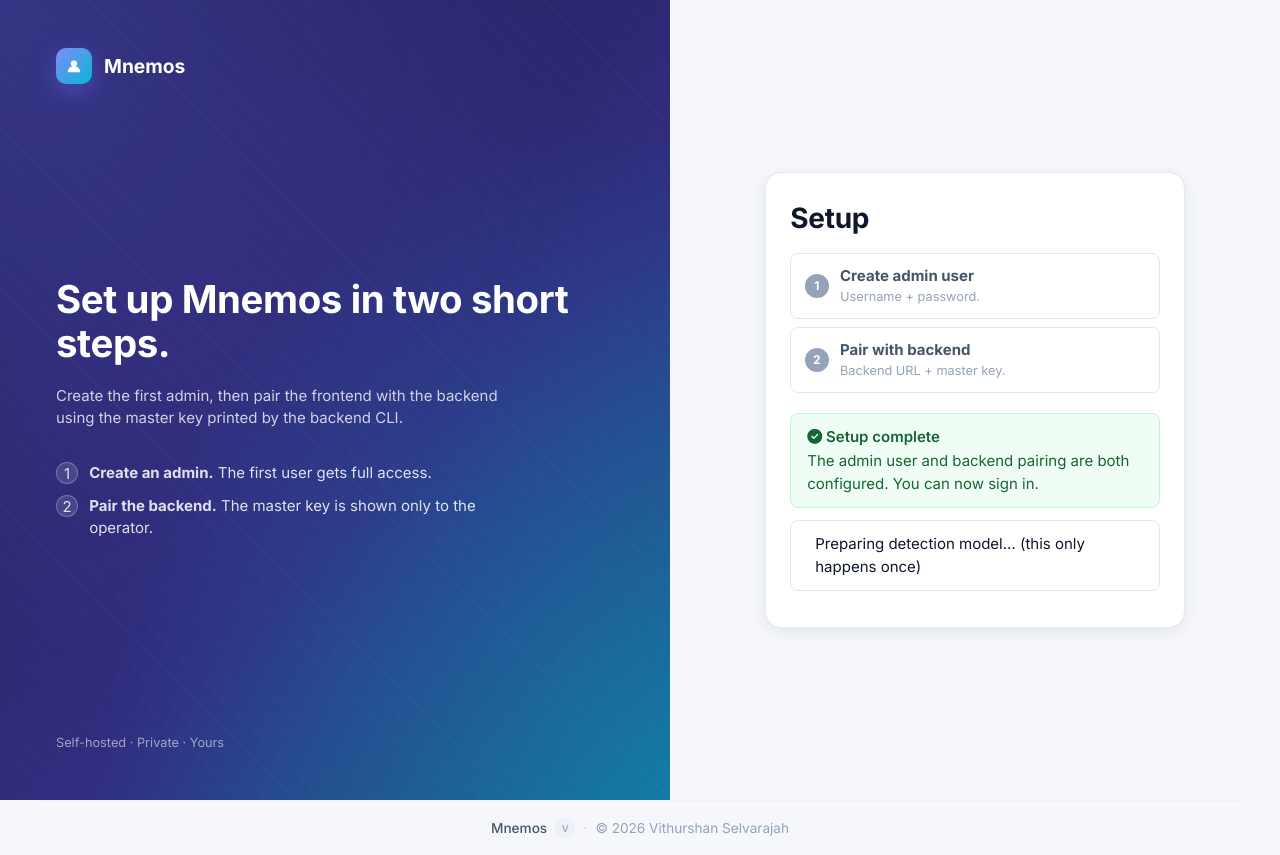
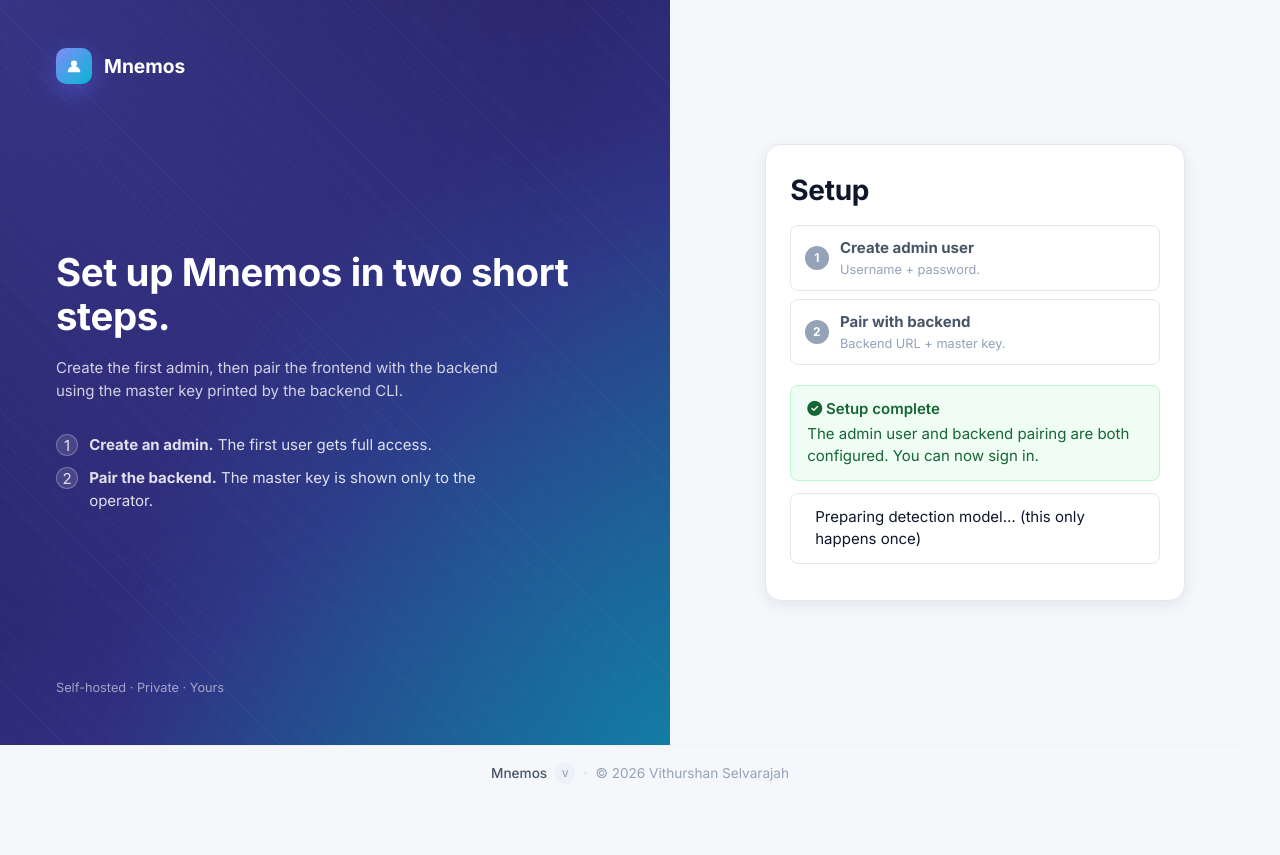
Before and after one commit to vithurshanselvarajah/Mnemos, a Python web app: template mnemos-frontend/app/templates/onboarding.html in a window 1280 px wide. After the commit the page ends 781 px from the top, so only its background shows below. Run offline with Jinja, Linux system fonts and the light colour scheme; the template is opened without the code that fills it, so the values that code supplies are empty.

Commit message:
fix: footer going off page on login and setup page

```diff
--- a/mnemos-frontend/app/static/css/app.css
+++ b/mnemos-frontend/app/static/css/app.css
@@ -410,7 +410,7 @@ tbody tr:hover { background: var(--bg-sunken); }
 .gallery-footer { display: flex; gap: 0.75rem; align-items: center; padding: 1rem 0; color: var(--fg-muted); }
 
 
-.auth-shell { min-height: 100vh; display: grid; grid-template-columns: 1.1fr 1fr; background: var(--bg); }
+.auth-shell { flex: 1 1 auto; min-height: 0; display: grid; grid-template-columns: 1.1fr 1fr; background: var(--bg); }
 .auth-shell .brand-panel {
   background:
     radial-gradient(ellipse at top left, rgba(99, 102, 241, .35), transparent 60%),
```
